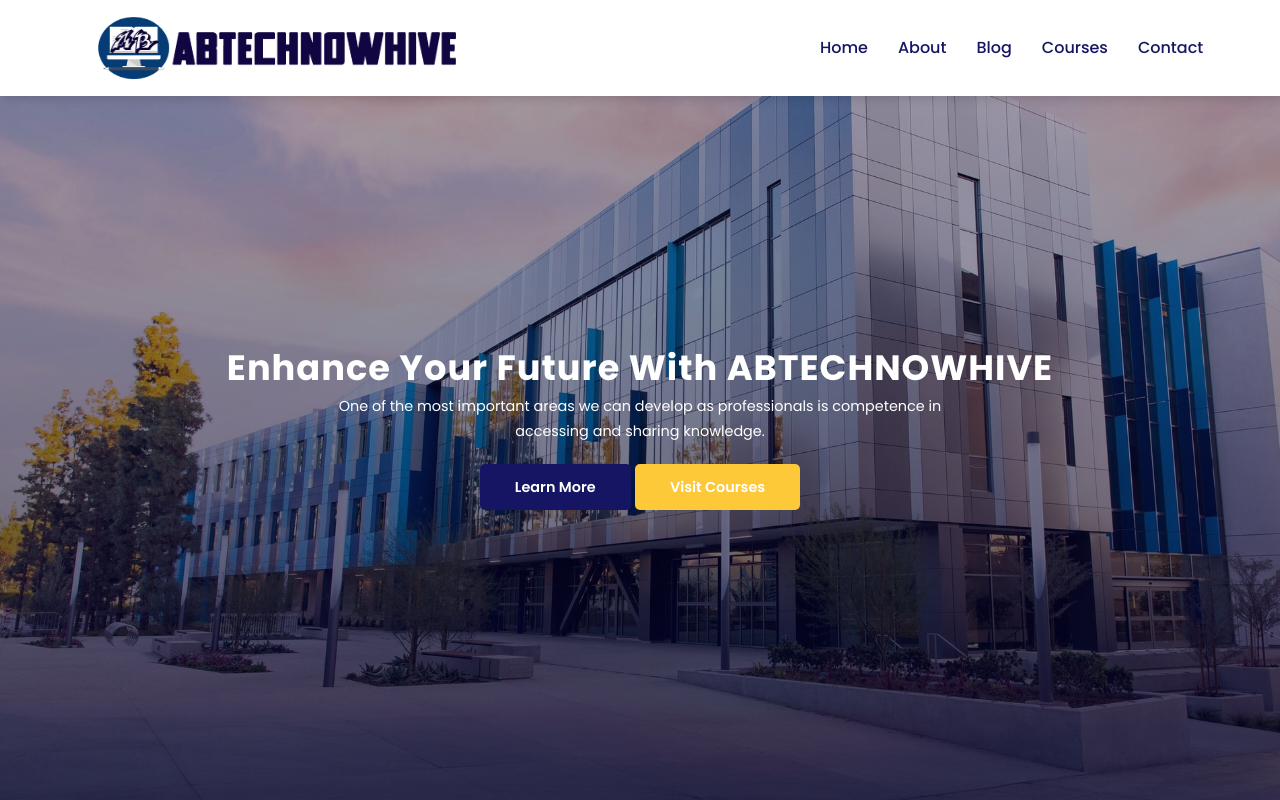
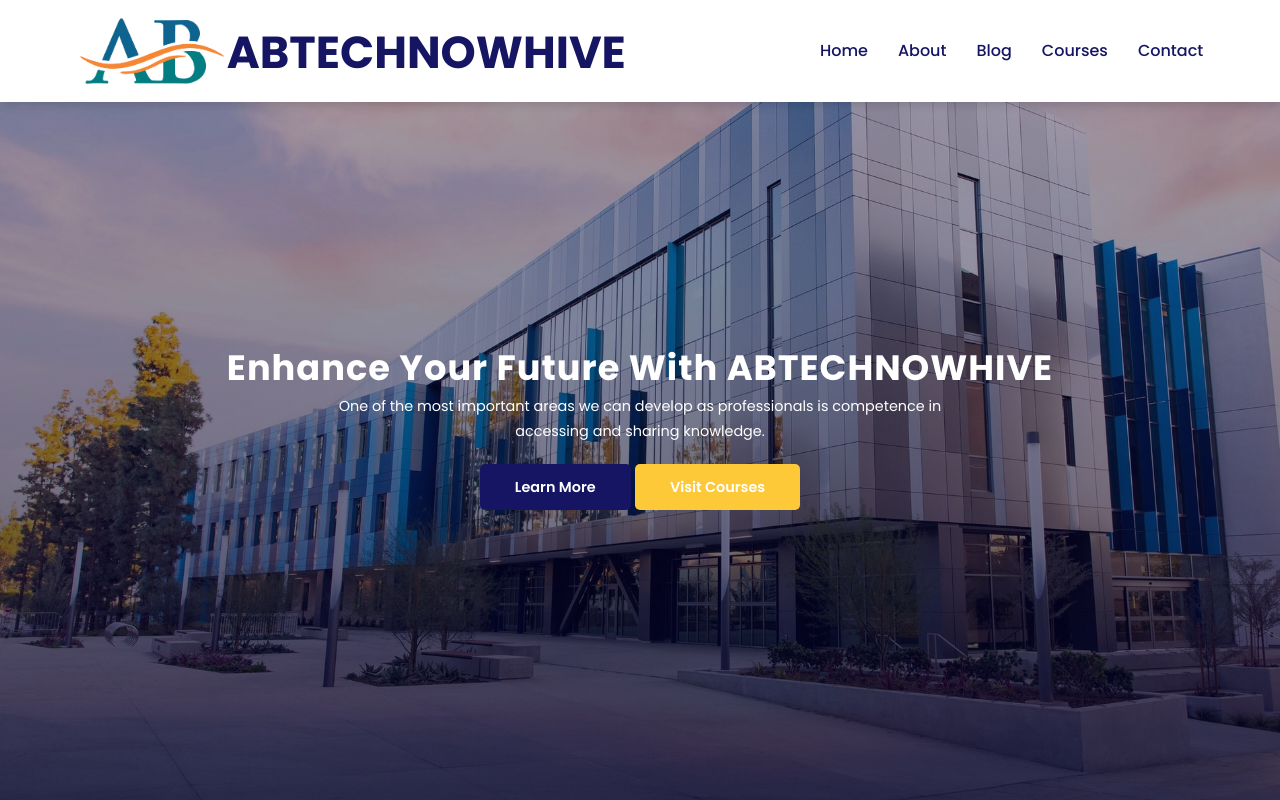
Before and after one commit to charu-19999/ABTECHNOWHIVE, a plain HTML site: page index.html in a window 1280 px wide. Shown: the top 800 px of the page. Drawn offline with Linux system fonts and the light colour scheme; a web font is replaced by a local one.

Commit message:
Logo changed

```diff
--- a/index.html
+++ b/index.html
@@ -18,7 +18,13 @@
   <body>
     <!--  navigation -->
     <nav class="nav-menu">
-      <img src="logo/Logo.png" alt="" class="nav-logo" />
+      <div class="logo-div">
+        <img src="logo/AB LOGO.png" alt="" class="nav-logo" />
+        <div class="logo-name-div">
+          <h1 class="logo-name">ABTECHNOWHIVE</h1>
+        </div>
+      </div>
+
       <div class="navigation">
         <ul class="nav-list">
           <li class="nav-list-item">
--- a/style.css
+++ b/style.css
@@ -42,12 +42,28 @@ h6 {
   padding: 1vw 6vw;
   box-shadow: 2px 2px 10px rgba(0, 0, 0, 0.15);
 }
+.logo-div {
+  display: flex;
+  justify-content: space-around;
+  align-items: center;
+}
 
 .nav-logo {
-  float: left;
-  width: 400px;
-  height: 70px;
+  width: 150px;
   cursor: pointer;
+  position: relative;
+}
+
+.logo-name-div {
+  margin-bottom: 4rem;
+}
+
+.logo-name {
+  position: absolute;
+  display: inline;
+  align-items: center;
+  color: rgb(21, 21, 100);
+  font-size: 2.8rem;
 }
 
 .navigation .nav-list {
```
Also changed, not shown: logo/AB LOGO.jpg (added), logo/AB LOGO.png (added), logo/Logo.png (deleted).
